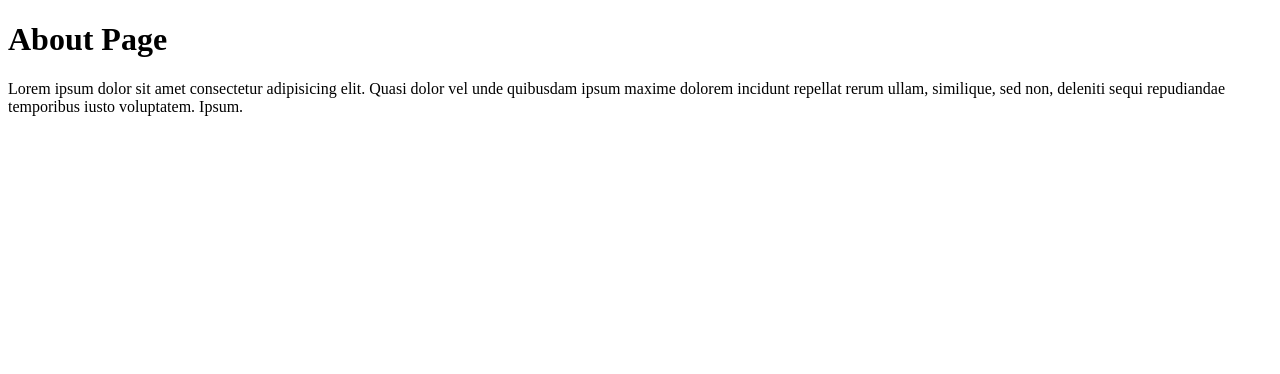
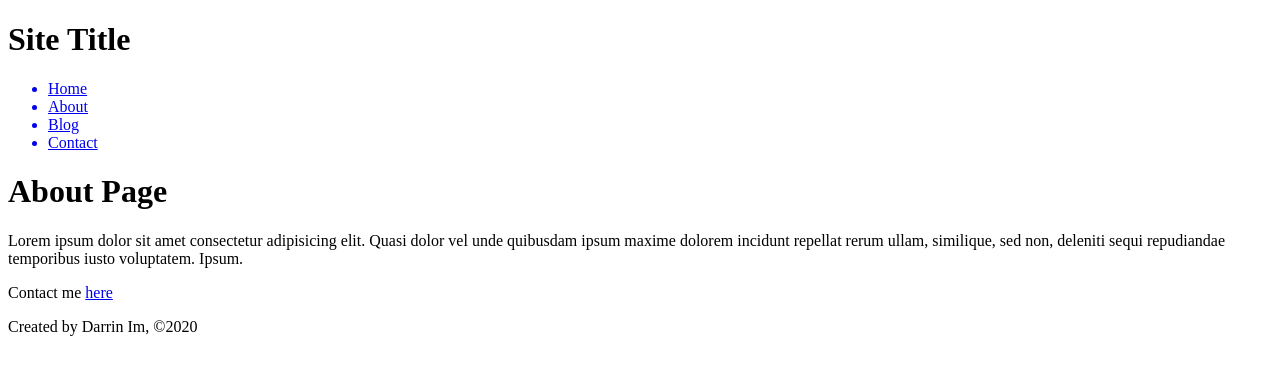
Before and after one commit to darrinim/gatsby-practice, a Gatsby site: page /about in a window 1280 px wide. Built offline with nearby package versions, Linux system fonts and the light colour scheme; Gatsby itself is replaced by a stand-in of ours.

Commit message:
added navigation

```diff
--- /dev/null
+++ b/src/components/footer.js
@@ -0,0 +1,12 @@
+import React from 'react';
+
+const Footer = () => {
+
+  return (
+    <footer>
+      <p>Created by Darrin Im, ©2020</p>
+    </footer>
+  )
+}
+
+export default Footer;
--- /dev/null
+++ b/src/components/header.js
@@ -0,0 +1,21 @@
+import React from 'react';
+import { Link } from 'gatsby';
+
+const Header = () => {
+
+  return (
+    <header>
+      <h1>Site Title</h1>
+      <nav>
+        <ul>
+          <Link to='/'><li>Home</li></Link>
+          <Link to='/about'><li>About</li></Link>
+          <Link to='/blog'><li>Blog</li></Link>
+          <Link to='/contact'><li>Contact</li></Link>
+        </ul>
+      </nav>
+    </header>
+  )
+}
+
+export default Header;
--- a/src/pages/about.js
+++ b/src/pages/about.js
@@ -1,11 +1,17 @@
 /* eslint-disable react/jsx-filename-extension */
 import React from 'react';
+import { Link } from 'gatsby';
+import Footer from '../components/footer';
+import Header from '../components/header';
 
 const AboutPage = () => {
   return (
     <div>
+      <Header />
       <h1>About Page</h1>
       <p>Lorem ipsum dolor sit amet consectetur adipisicing elit. Quasi dolor vel unde quibusdam ipsum maxime dolorem incidunt repellat rerum ullam, similique, sed non, deleniti sequi repudiandae temporibus iusto voluptatem. Ipsum.</p>
+      <p>Contact me <Link to="/contact">here</Link></p>
+      <Footer />
     </div>
   );
 };
--- a/src/pages/blog.js
+++ b/src/pages/blog.js
@@ -1,11 +1,15 @@
 /* eslint-disable react/jsx-filename-extension */
 import React from 'react';
+import Footer from '../components/footer';
+import Header from '../components/header';
 
 const BlogPage = () => {
   return (
     <div>
+      <Header />
       <h1>Blog</h1>
       <p>This is a new line</p>
+      <Footer />
     </div>
   );
 };
--- a/src/pages/contact.js
+++ b/src/pages/contact.js
@@ -1,14 +1,18 @@
 /* eslint-disable react/jsx-filename-extension */
 import React from 'react';
+import Footer from '../components/footer';
+import Header from '../components/header';
 
 const ContactPage = () => {
   return (
     <div>
+      <Header />
       <h1>Contact</h1>
       <ul>
         <li>Cell: 234-999-8765</li>
         <li>Email: testemail@email.com</li>
       </ul>
+      <Footer />
     </div>
   );
 };
--- a/src/pages/index.js
+++ b/src/pages/index.js
@@ -1,15 +1,19 @@
 /* eslint-disable react/jsx-filename-extension */
 import React from 'react';
 import { Link } from 'gatsby';
+import Footer from '../components/footer';
+import Header from '../components/header';
 
 const IndexPage = () => {
   return (
     <div>
+      <Header />
       <h1>Hello.</h1>
       <h2>I'm Darrin, I am trying out Gatsby. Wish me luck!</h2>
       <p>Need a developer?
         <Link to="/contact">Contact</Link>
       </p>
+      <Footer />
     </div>
   );
 };
```
